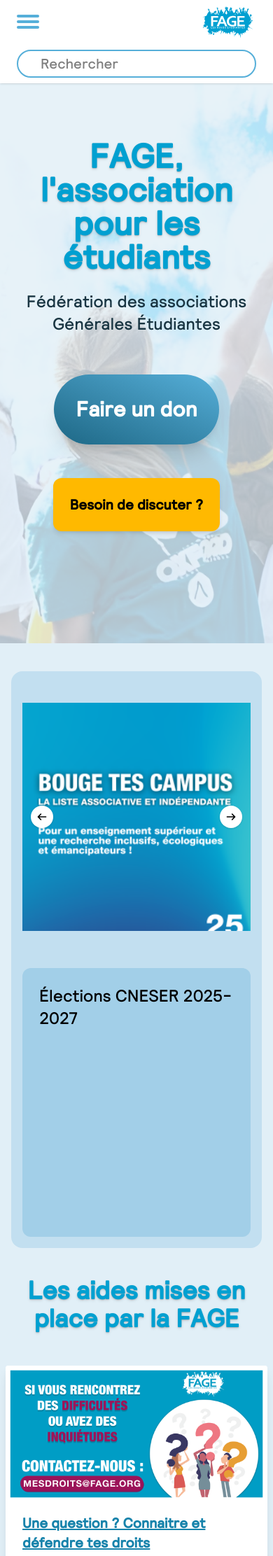
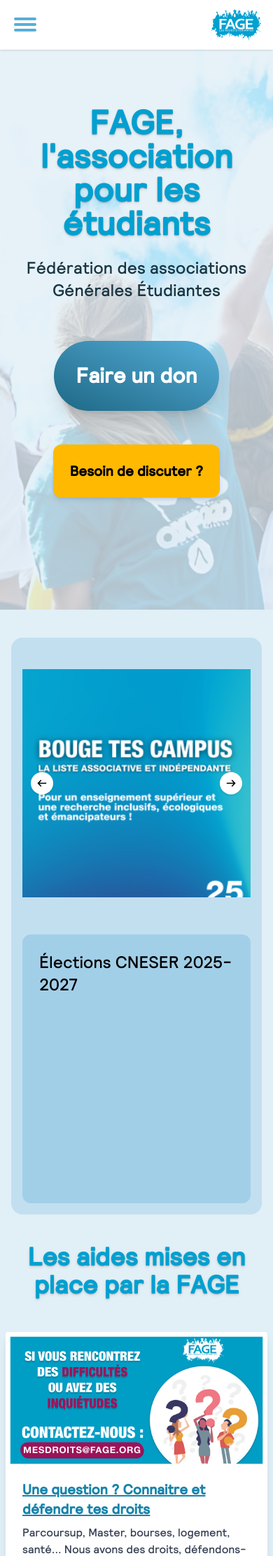
Before and after one commit to ne1i/but_a2_sae_s3, a PHP site: page / in a window 390 px wide. Shown: the top 2223 px of the page at 70% size. Run offline with PHP 8.4, Linux system fonts and the light colour scheme.

Commit message:
Changed header and footer (#18)
* Changed header and added socials to footer

* Made header smaller on phone

```diff
--- a/static/index.html
+++ b/static/index.html
@@ -10,7 +10,7 @@
 
 <body class="bg-fage-50">
     <header
-        class="flex flex-wrap lg:items-center items-stretch justify-stretch lg:justify-between lg:flex-row flex-col sticky top-0 left-0 right-0 z-10 px-4 bg-white shadow-sm">
+        class="flex lg:items-center items-stretch justify-stretch lg:justify-between lg:flex-row flex-col sticky top-0 left-0 right-0 z-10 bg-white shadow-sm p-3 lg:p-0">
         <div class="flex items-center justify-between lg:justify-start">
             <button class="lg:hidden hover:bg-fage-100 active:bg-fage-200 p-2 rounded flex flex-col gap-1"
                 title="Ouvrir/fermer le menu">
@@ -32,7 +32,7 @@
             <a class href="index.html">
                 <span class="hidden" aria-hidden="true">Retour à
                     l'accueil</span>
-                <img src="assets/image/Logo_FAGE.svg" alt="Logo_FAGE" class="lg:max-w-40 max-w-20 m-2" />
+                <img src="assets/image/Logo_FAGE.svg" alt="Logo_FAGE" class="lg:max-w-40 max-w-20 lg:m-2" />
             </a>
         </div>
 
@@ -62,7 +62,7 @@
                 <li>
                     <a href="https://www.helloasso.com/associations/federation-des-associations-generales-etudiantes-fage/formulaires/1"
                         target="_blank"
-                        class="2xl:ml-120 block text-center bg-amber-500 hover:bg-amber-600 active:bg-amber-700 py-2 rounded-3xl px-4 text-white font-bold shadow-md">Faire
+                        class=" block text-center bg-amber-500 hover:bg-amber-600 active:bg-amber-700 py-2 rounded-3xl px-4 text-white font-bold shadow-md">Faire
                         un don</a>
                 </li>
                 <li><a
@@ -70,15 +70,12 @@
                 </li>
             </ul>
         </nav>
-        <div class="flex gap-3">
 
 
-        </div>
+        <img src="assets/image/Logo_FAGE.svg" alt="Logo_FAGE"
+            class="invisible lg:max-w-40 max-w-20 m-2 lg:block hidden" />
 
-        <div class="m-2 border-2 border-fage-400 bg-white rounded-full overflow-hidden lg:max-w-60">
-            <input role="search" aria-label="Rechercher" type="search" placeholder="Rechercher" name="search"
-                id="search" class="px-8 text-xl py-1 outline-0 w-full" />
-        </div>
+
     </header>
 
     <main class="mb-6">
@@ -86,8 +83,7 @@
             <img src="assets/image/background.jpg" alt="Image de fond"
                 class="absolute left-0 top-0 -z-10 opacity-20 h-full object-cover w-full bg-gradient-to-t from-white to-transparent" />
 
-            <h1
-                class="text-fage-500 lg:text-7xl text-5xl font-bold text-center mb-6 text-shadow-md max-w-11/12 break-all">
+            <h1 class="text-fage-500 lg:text-7xl text-5xl font-bold text-center mb-6 text-shadow-md max-w-11/12">
                 FAGE,
                 <br class="lg:hidden block">
                 l'association
@@ -96,7 +92,7 @@
                 <br class="lg:hidden block">
                 étudiants
             </h1>
-            <h2 class="text-2xl mx-auto text-center text-fage-900 mb-14 break-all">
+            <h2 class="text-2xl mx-auto text-center text-fage-900 mb-14">
                 Fédération des associations
                 <br class="lg:hidden block">
                 Générales Étudiantes
@@ -222,18 +218,65 @@
         </section>
     </main>
 
-    <footer class="w-full bg-fage-500 text-white px-4">
-        <div class="flex flex-col lg:flex-row justify-between min-h-50 items-center">
-            <div class="flex items-center">
+    <footer class="w-full bg-fage-500 text-white p-4">
+        <div class="flex flex-col lg:flex-row  justify-between min-h-50 items-center">
+            <div class="flex flex-col lg:justify-start items-center">
                 <img src="assets/image/Logo_FAGE_blanc.svg" alt="Logo FAGE" class="max-w-60">
+                <div class="lg:mt-0 mt-6 p-6 pt-0 flex lg:justify-start justify-center gap-4">
+                    <a target="_blank" href="https://x.com/la_fage">
+                        <svg class="w-10 hover:invert" viewBox="0 0 1200 1227" fill="none"
+                            xmlns="http://www.w3.org/2000/svg">
+                            <path
+                                d="M714.163 519.284L1160.89 0H1055.03L667.137 450.887L357.328 0H0L468.492 681.821L0 1226.37H105.866L515.491 750.218L842.672 1226.37H1200L714.137 519.284H714.163ZM569.165 687.828L521.697 619.934L144.011 79.6944H306.615L611.412 515.685L658.88 583.579L1055.08 1150.3H892.476L569.165 687.854V687.828Z"
+                                fill="white" />
+                        </svg>
+                    </a>
+                    <a target="_blank" href="https://www.instagram.com/la_fage/">
+                        <svg xmlns="http://www.w3.org/2000/svg" fill="currentColor" class="w-10 hover:invert"
+                            viewBox="0 0 16 16">
+                            <path
+                                d="M8 0C5.829 0 5.556.01 4.703.048 3.85.088 3.269.222 2.76.42a3.9 3.9 0 0 0-1.417.923A3.9 3.9 0 0 0 .42 2.76C.222 3.268.087 3.85.048 4.7.01 5.555 0 5.827 0 8.001c0 2.172.01 2.444.048 3.297.04.852.174 1.433.372 1.942.205.526.478.972.923 1.417.444.445.89.719 1.416.923.51.198 1.09.333 1.942.372C5.555 15.99 5.827 16 8 16s2.444-.01 3.298-.048c.851-.04 1.434-.174 1.943-.372a3.9 3.9 0 0 0 1.416-.923c.445-.445.718-.891.923-1.417.197-.509.332-1.09.372-1.942C15.99 10.445 16 10.173 16 8s-.01-2.445-.048-3.299c-.04-.851-.175-1.433-.372-1.941a3.9 3.9 0 0 0-.923-1.417A3.9 3.9 0 0 0 13.24.42c-.51-.198-1.092-.333-1.943-.372C10.443.01 10.172 0 7.998 0zm-.717 1.442h.718c2.136 0 2.389.007 3.232.046.78.035 1.204.166 1.486.275.373.145.64.319.92.599s.453.546.598.92c.11.281.24.705.275 1.485.039.843.047 1.096.047 3.231s-.008 2.389-.047 3.232c-.035.78-.166 1.203-.275 1.485a2.5 2.5 0 0 1-.599.919c-.28.28-.546.453-.92.598-.28.11-.704.24-1.485.276-.843.038-1.096.047-3.232.047s-2.39-.009-3.233-.047c-.78-.036-1.203-.166-1.485-.276a2.5 2.5 0 0 1-.92-.598 2.5 2.5 0 0 1-.6-.92c-.109-.281-.24-.705-.275-1.485-.038-.843-.046-1.096-.046-3.233s.008-2.388.046-3.231c.036-.78.166-1.204.276-1.486.145-.373.319-.64.599-.92s.546-.453.92-.598c.282-.11.705-.24 1.485-.276.738-.034 1.024-.044 2.515-.045zm4.988 1.328a.96.96 0 1 0 0 1.92.96.96 0 0 0 0-1.92m-4.27 1.122a4.109 4.109 0 1 0 0 8.217 4.109 4.109 0 0 0 0-8.217m0 1.441a2.667 2.667 0 1 1 0 5.334 2.667 2.667 0 0 1 0-5.334" />
+                        </svg>
+                    </a>
+                    <a target="_blank" href="https://www.linkedin.com/company/la-fage/">
+                        <svg xmlns="http://www.w3.org/2000/svg" fill="currentColor" class="w-10 hover:invert"
+                            viewBox="0 0 16 16">
+                            <path
+                                d="M0 1.146C0 .513.526 0 1.175 0h13.65C15.474 0 16 .513 16 1.146v13.708c0 .633-.526 1.146-1.175 1.146H1.175C.526 16 0 15.487 0 14.854zm4.943 12.248V6.169H2.542v7.225zm-1.2-8.212c.837 0 1.358-.554 1.358-1.248-.015-.709-.52-1.248-1.342-1.248S2.4 3.226 2.4 3.934c0 .694.521 1.248 1.327 1.248zm4.908 8.212V9.359c0-.216.016-.432.08-.586.173-.431.568-.878 1.232-.878.869 0 1.216.662 1.216 1.634v3.865h2.401V9.25c0-2.22-1.184-3.252-2.764-3.252-1.274 0-1.845.7-2.165 1.193v.025h-.016l.016-.025V6.169h-2.4c.03.678 0 7.225 0 7.225z" />
+                        </svg>
+                    </a>
+                    <a target="_blank" href="http://www.facebook.com/fage.org">
+                        <svg xmlns="http://www.w3.org/2000/svg" fill="currentColor" class="w-10 hover:invert"
+                            viewBox="0 0 16 16">
+                            <path
+                                d="M16 8.049c0-4.446-3.582-8.05-8-8.05C3.58 0-.002 3.603-.002 8.05c0 4.017 2.926 7.347 6.75 7.951v-5.625h-2.03V8.05H6.75V6.275c0-2.017 1.195-3.131 3.022-3.131.876 0 1.791.157 1.791.157v1.98h-1.009c-.993 0-1.303.621-1.303 1.258v1.51h2.218l-.354 2.326H9.25V16c3.824-.604 6.75-3.934 6.75-7.951" />
+                        </svg>
+                    </a>
+                    <a target="_blank" href="https://www.youtube.com/@associationfage">
+                        <svg xmlns="http://www.w3.org/2000/svg" fill="currentColor" class="w-10 hover:invert"
+                            viewBox="0 0 16 16">
+                            <path
+                                d="M8.051 1.999h.089c.822.003 4.987.033 6.11.335a2.01 2.01 0 0 1 1.415 1.42c.101.38.172.883.22 1.402l.01.104.022.26.008.104c.065.914.073 1.77.074 1.957v.075c-.001.194-.01 1.108-.082 2.06l-.008.105-.009.104c-.05.572-.124 1.14-.235 1.558a2.01 2.01 0 0 1-1.415 1.42c-1.16.312-5.569.334-6.18.335h-.142c-.309 0-1.587-.006-2.927-.052l-.17-.006-.087-.004-.171-.007-.171-.007c-1.11-.049-2.167-.128-2.654-.26a2.01 2.01 0 0 1-1.415-1.419c-.111-.417-.185-.986-.235-1.558L.09 9.82l-.008-.104A31 31 0 0 1 0 7.68v-.123c.002-.215.01-.958.064-1.778l.007-.103.003-.052.008-.104.022-.26.01-.104c.048-.519.119-1.023.22-1.402a2.01 2.01 0 0 1 1.415-1.42c.487-.13 1.544-.21 2.654-.26l.17-.007.172-.006.086-.003.171-.007A100 100 0 0 1 7.858 2zM6.4 5.209v4.818l4.157-2.408z" />
+                        </svg>
+                    </a>
+                    <a target="_blank" href="https://www.fage.org/rss">
+                        <svg xmlns="http://www.w3.org/2000/svg" fill="currentColor" class="w-10 hover:invert"
+                            viewBox="0 0 16 16">
+                            <path
+                                d="M14 1a1 1 0 0 1 1 1v12a1 1 0 0 1-1 1H2a1 1 0 0 1-1-1V2a1 1 0 0 1 1-1zM2 0a2 2 0 0 0-2 2v12a2 2 0 0 0 2 2h12a2 2 0 0 0 2-2V2a2 2 0 0 0-2-2z" />
+                            <path
+                                d="M5.5 12a1.5 1.5 0 1 1-3 0 1.5 1.5 0 0 1 3 0m-3-8.5a1 1 0 0 1 1-1c5.523 0 10 4.477 10 10a1 1 0 1 1-2 0 8 8 0 0 0-8-8 1 1 0 0 1-1-1m0 4a1 1 0 0 1 1-1 6 6 0 0 1 6 6 1 1 0 1 1-2 0 4 4 0 0 0-4-4 1 1 0 0 1-1-1" />
+                        </svg>
+                    </a>
+                </div>
             </div>
             <ul class="items-end font-bold">
-                <li class="lg:text-right text-center">
+                <li class="lg:text-right text-center ">
                     FAGE - Fédération des Associations Générales Etudiantes
                 </li>
                 <li class="text-center lg:text-right ">79 rue Périer</li>
-                <li class="text-center lg:text-right">92120 Montrouge</li>
-                <li class="text-center lg:text-right">Tél. : <a class="underline hover:text-fage-900"
+                <li class="text-center lg:text-right ">92120 Montrouge</li>
+                <li class="text-center lg:text-right ">Tél. : <a class="underline hover:text-fage-900"
                         href="tel:+330140337070">01 40
                         33
                         70 70</a></li>
--- a/static/style.css
+++ b/static/style.css
@@ -30,8 +30,6 @@
     --text-4xl--line-height: calc(2.5 / 2.25);
     --text-5xl: 3rem;
     --text-5xl--line-height: 1;
-    --text-6xl: 3.75rem;
-    --text-6xl--line-height: 1;
     --text-7xl: 4.5rem;
     --text-7xl--line-height: 1;
     --font-weight-bold: 700;
@@ -203,6 +201,9 @@
   }
 }
 @layer utilities {
+  .invisible {
+    visibility: hidden;
+  }
   .sr-only {
     position: absolute;
     width: 1px;
@@ -356,6 +357,9 @@
   .w-8 {
     width: calc(var(--spacing) * 8);
   }
+  .w-10 {
+    width: calc(var(--spacing) * 10);
+  }
   .w-64 {
     width: calc(var(--spacing) * 64);
   }
@@ -487,16 +491,9 @@
     border-style: var(--tw-border-style);
     border-width: 0px;
   }
-  .border-2 {
-    border-style: var(--tw-border-style);
-    border-width: 2px;
-  }
   .border-b {
     border-bottom-style: var(--tw-border-style);
     border-bottom-width: 1px;
-  }
-  .border-fage-400 {
-    border-color: var(--color-fage-400);
   }
   .bg-amber-400 {
     background-color: var(--color-amber-400);
@@ -555,6 +552,9 @@
   .p-2 {
     padding: calc(var(--spacing) * 2);
   }
+  .p-3 {
+    padding: calc(var(--spacing) * 3);
+  }
   .p-4 {
     padding: calc(var(--spacing) * 4);
   }
@@ -579,12 +579,6 @@
   .px-6 {
     padding-inline: calc(var(--spacing) * 6);
   }
-  .px-8 {
-    padding-inline: calc(var(--spacing) * 8);
-  }
-  .py-1 {
-    padding-block: calc(var(--spacing) * 1);
-  }
   .py-2 {
     padding-block: calc(var(--spacing) * 2);
   }
@@ -596,6 +590,9 @@
   }
   .py-10 {
     padding-block: calc(var(--spacing) * 10);
+  }
+  .pt-0 {
+    padding-top: calc(var(--spacing) * 0);
   }
   .pt-5 {
     padding-top: calc(var(--spacing) * 5);
@@ -633,10 +630,6 @@
   .text-5xl {
     font-size: var(--text-5xl);
     line-height: var(--tw-leading, var(--text-5xl--line-height));
-  }
-  .text-6xl {
-    font-size: var(--text-6xl);
-    line-height: var(--tw-leading, var(--text-6xl--line-height));
   }
   .text-base {
     font-size: var(--text-base);
@@ -704,10 +697,6 @@
   .shadow-xl {
     --tw-shadow: 0 20px 25px -5px var(--tw-shadow-color, rgb(0 0 0 / 0.1)), 0 8px 10px -6px var(--tw-shadow-color, rgb(0 0 0 / 0.1));
     box-shadow: var(--tw-inset-shadow), var(--tw-inset-ring-shadow), var(--tw-ring-offset-shadow), var(--tw-ring-shadow), var(--tw-shadow);
-  }
-  .outline-0 {
-    outline-style: var(--tw-outline-style);
-    outline-width: 0px;
   }
   .transition {
     transition-property: color, background-color, border-color, outline-color, text-decoration-color, fill, stroke, --tw-gradient-from, --tw-gradient-via, --tw-gradient-to, opacity, box-shadow, transform, translate, scale, rotate, filter, -webkit-backdrop-filter, backdrop-filter, display, content-visibility, overlay, pointer-events;
@@ -823,6 +812,14 @@
       }
     }
   }
+  .hover\:invert {
+    &:hover {
+      @media (hover: hover) {
+        --tw-invert: invert(100%);
+        filter: var(--tw-blur,) var(--tw-brightness,) var(--tw-contrast,) var(--tw-grayscale,) var(--tw-hue-rotate,) var(--tw-invert,) var(--tw-saturate,) var(--tw-sepia,) var(--tw-drop-shadow,);
+      }
+    }
+  }
   .active\:translate-y-1 {
     &:active {
       --tw-translate-y: calc(var(--spacing) * 1);
@@ -858,6 +855,11 @@
   .md\:items-start {
     @media (width >= 48rem) {
       align-items: flex-start;
+    }
+  }
+  .lg\:m-2 {
+    @media (width >= 64rem) {
+      margin: calc(var(--spacing) * 2);
     }
   }
   .lg\:my-0 {
@@ -923,11 +925,6 @@
   .lg\:max-w-40 {
     @media (width >= 64rem) {
       max-width: calc(var(--spacing) * 40);
-    }
-  }
-  .lg\:max-w-60 {
-    @media (width >= 64rem) {
-      max-width: calc(var(--spacing) * 60);
     }
   }
   .lg\:flex-row {
@@ -1142,11 +1139,6 @@ html, body {
   inherits: false;
   initial-value: 0 0 #0000;
 }
-@property --tw-outline-style {
-  syntax: "*";
-  inherits: false;
-  initial-value: solid;
-}
 @property --tw-duration {
   syntax: "*";
   inherits: false;
@@ -1163,6 +1155,59 @@ html, body {
   syntax: "<percentage>";
   inherits: false;
   initial-value: 100%;
+}
+@property --tw-blur {
+  syntax: "*";
+  inherits: false;
+}
+@property --tw-brightness {
+  syntax: "*";
+  inherits: false;
+}
+@property --tw-contrast {
+  syntax: "*";
+  inherits: false;
+}
+@property --tw-grayscale {
+  syntax: "*";
+  inherits: false;
+}
+@property --tw-hue-rotate {
+  syntax: "*";
+  inherits: false;
+}
+@property --tw-invert {
+  syntax: "*";
+  inherits: false;
+}
+@property --tw-opacity {
+  syntax: "*";
+  inherits: false;
+}
+@property --tw-saturate {
+  syntax: "*";
+  inherits: false;
+}
+@property --tw-sepia {
+  syntax: "*";
+  inherits: false;
+}
+@property --tw-drop-shadow {
+  syntax: "*";
+  inherits: false;
+}
+@property --tw-drop-shadow-color {
+  syntax: "*";
+  inherits: false;
+}
+@property --tw-drop-shadow-alpha {
+  syntax: "<percentage>";
+  inherits: false;
+  initial-value: 100%;
+}
+@property --tw-drop-shadow-size {
+  syntax: "*";
+  inherits: false;
 }
 @layer properties {
   @supports ((-webkit-hyphens: none) and (not (margin-trim: inline))) or ((-moz-orient: inline) and (not (color:rgb(from red r g b)))) {
@@ -1201,11 +1246,23 @@ html, body {
       --tw-ring-offset-width: 0px;
       --tw-ring-offset-color: #fff;
       --tw-ring-offset-shadow: 0 0 #0000;
-      --tw-outline-style: solid;
       --tw-duration: initial;
       --tw-ease: initial;
       --tw-text-shadow-color: initial;
       --tw-text-shadow-alpha: 100%;
+      --tw-blur: initial;
+      --tw-brightness: initial;
+      --tw-contrast: initial;
+      --tw-grayscale: initial;
+      --tw-hue-rotate: initial;
+      --tw-invert: initial;
+      --tw-opacity: initial;
+      --tw-saturate: initial;
+      --tw-sepia: initial;
+      --tw-drop-shadow: initial;
+      --tw-drop-shadow-color: initial;
+      --tw-drop-shadow-alpha: 100%;
+      --tw-drop-shadow-size: initial;
     }
   }
 }
```
Also changed, not shown: static/espace_asso.html (+0 -7 lines).
